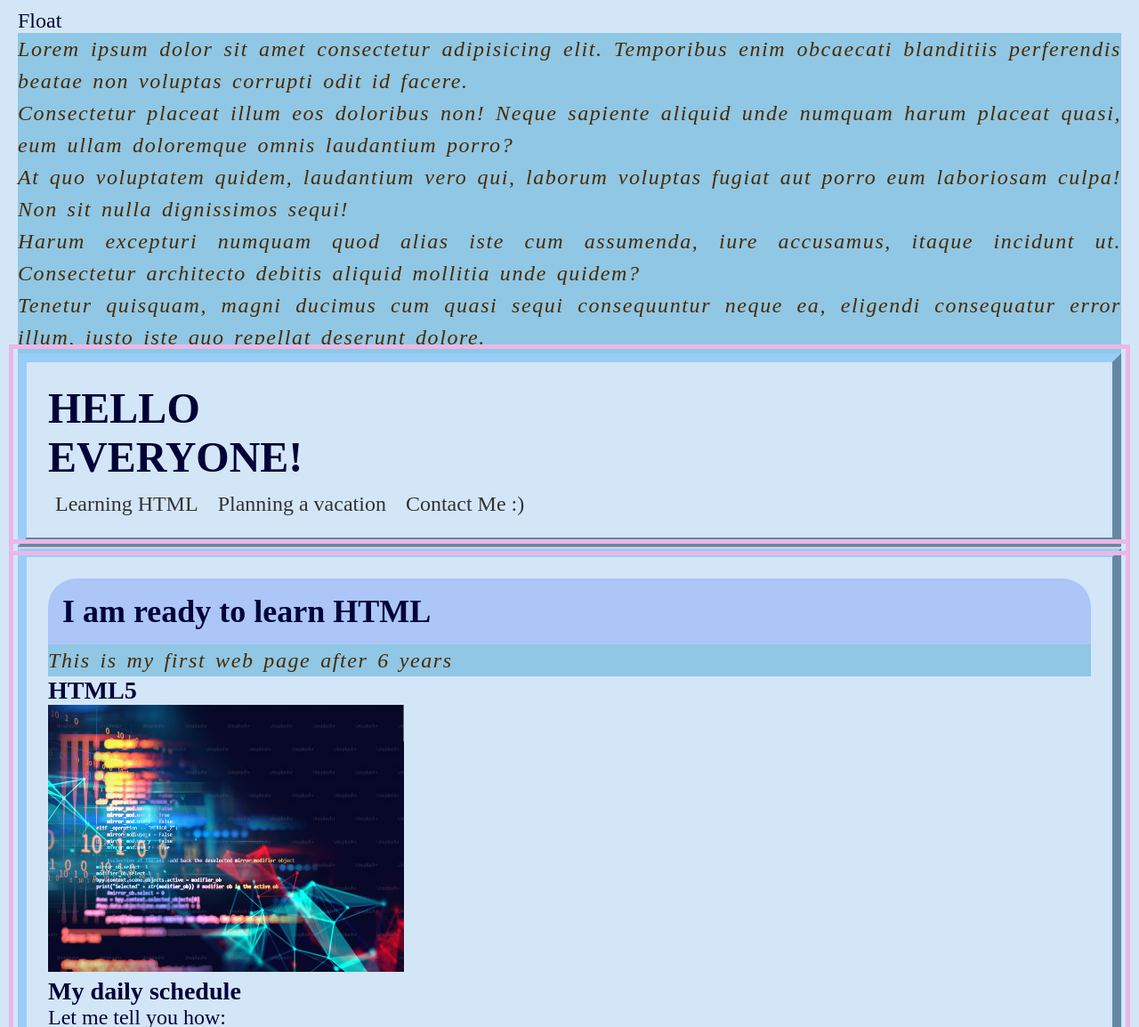
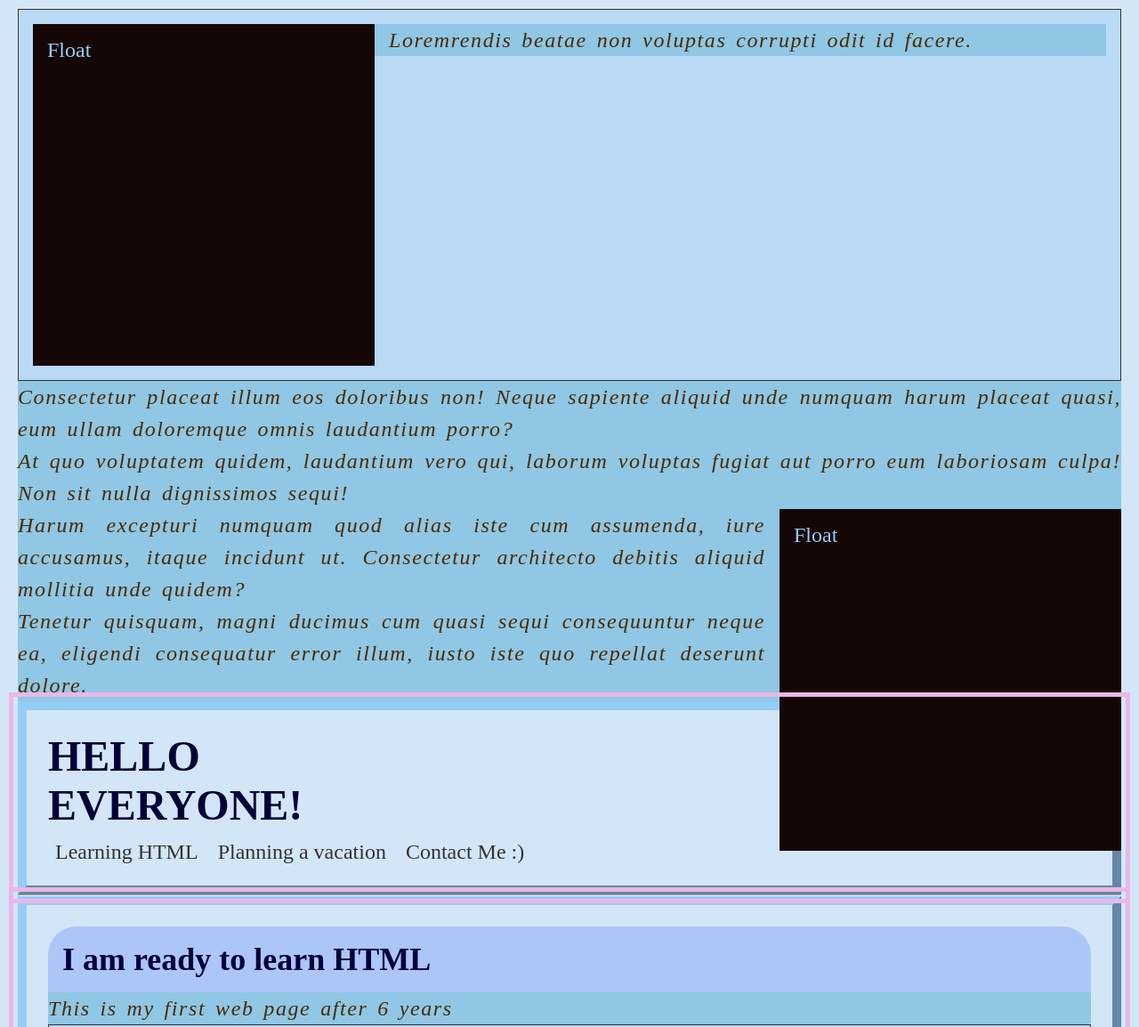
Before and after one commit to poojapdarade/Lesson-1, a plain HTML site: page home.html in a window 1280 px wide. Shown: the top 1154 px of the page at 89% size. Drawn offline with Linux system fonts and the light colour scheme.

Commit message:
Added overflow-auto to contain whole container

```diff
--- a/css/style.css
+++ b/css/style.css
@@ -113,8 +113,34 @@ button {
 }
 
 .container {
-  border: 10px outset rgb(152, 205, 248);
+  border: 10px outset hsl(207, 87%, 78%);
   padding: 1.5rem;
   outline: 5px solid hsl(306, 57%, 82%);
   outline-offset: 5px;
 }
+
+.block {
+  width: 30vw;
+  height: 30vw;
+  background-color: #160707;
+  color: hsl(207, 87%, 78%);
+  padding: 1rem;
+}
+
+.left {
+  float: left;
+  margin-right: 1rem;
+}
+.right {
+  float: right;
+  margin-left: 1rem;
+}
+.clear {
+  clear: both;
+}
+section {
+  background-color: rgb(186, 217, 245);
+  border: 1px solid #333;
+  padding: 1rem;
+  overflow: auto;
+}
--- a/home.html
+++ b/home.html
@@ -19,13 +19,20 @@
 </head>
 
 <body>
-    <div class="Float">Float</div>
-    <p>Lorem ipsum dolor sit amet consectetur adipisicing elit. Temporibus enim obcaecati blanditiis perferendis beatae
-        non voluptas corrupti odit id facere.</p>
+    <section>
+        <div class="block left">Float</div>
+        <p>Loremrendis
+            beatae
+            non voluptas corrupti odit id facere.</p>
+    </section>
+
     <p>Consectetur placeat illum eos doloribus non! Neque sapiente aliquid unde numquam harum placeat quasi, eum ullam
         doloremque omnis laudantium porro?</p>
     <p>At quo voluptatem quidem, laudantium vero qui, laborum voluptas fugiat aut porro eum laboriosam culpa! Non sit
         nulla dignissimos sequi!</p>
+
+    <div class="block right">Float</div>
+
     <p>Harum excepturi numquam quod alias iste cum assumenda, iure accusamus, itaque incidunt ut. Consectetur architecto
         debitis aliquid mollitia unde quidem?</p>
     <p>Tenetur quisquam, magni ducimus cum quasi sequi consequuntur neque ea, eligendi consequatur error illum, iusto
```
